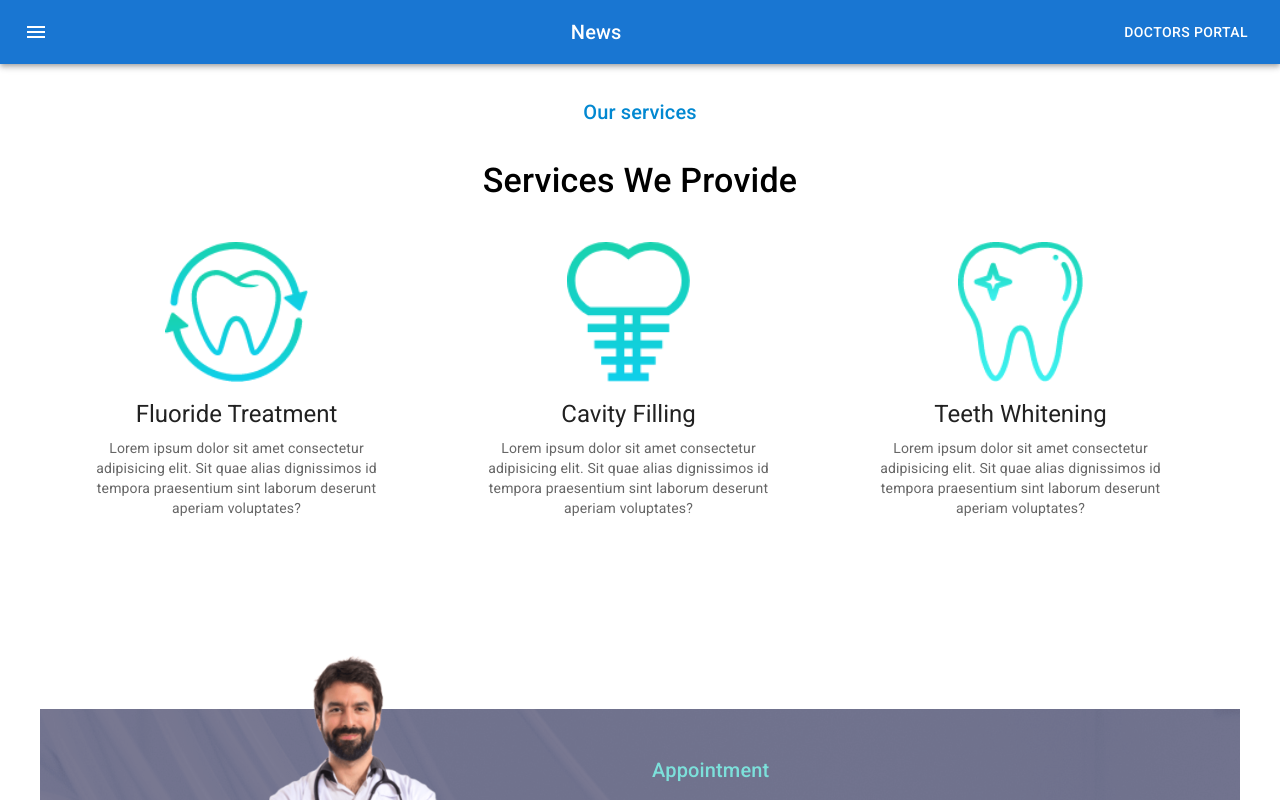
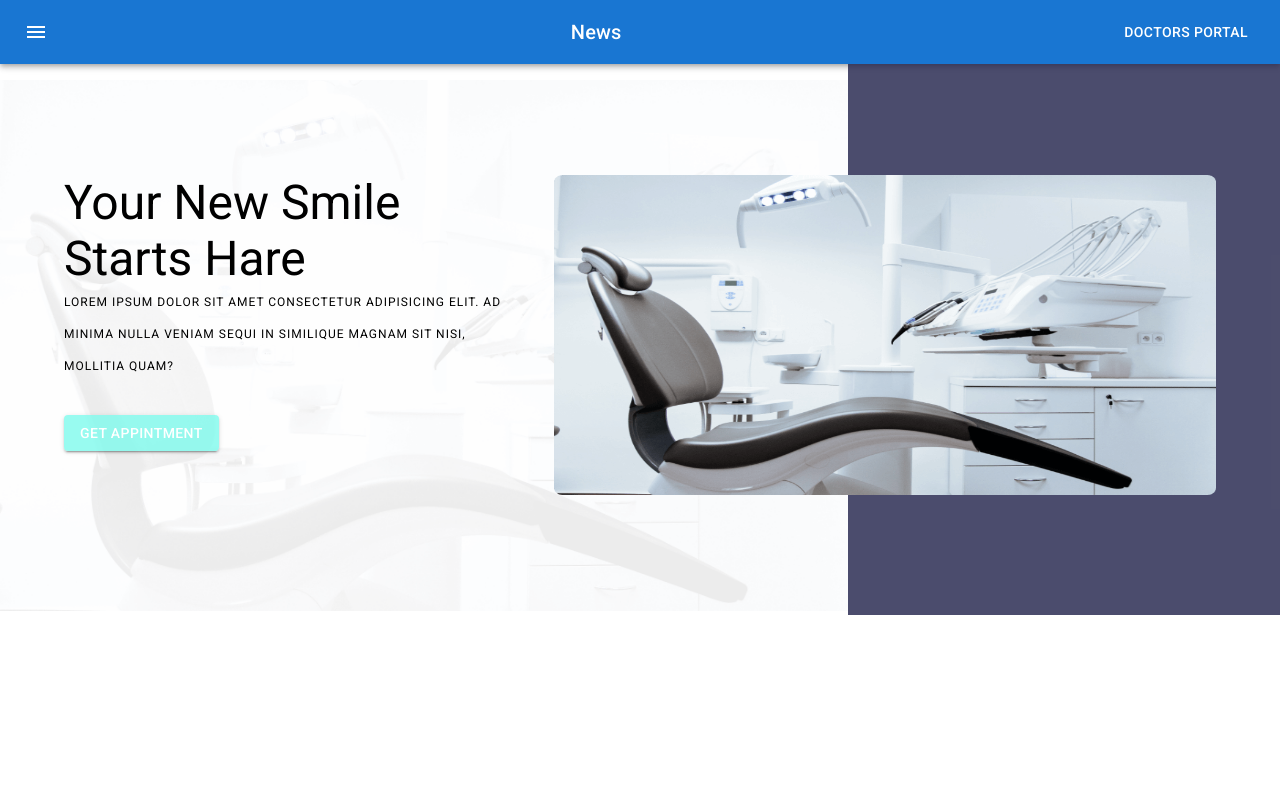
Before and after one commit to GitMohammd/Doctors-Portal, a React (Create React App) app: page / in a window 1280 px wide. Shown: the top 800 px of the page. Built offline with nearby package versions, Linux system fonts and the light colour scheme.

Commit message:
bannarDone

```diff
--- /dev/null
+++ b/src/Pages/Home/Bannar/Backgeround_Bannar.js
@@ -0,0 +1,30 @@
+import React from 'react';
+import Box from "@mui/material/Box";
+import Grid from "@mui/material/Grid";
+import bg from "../../../images/bg.png";
+
+
+const Backgeround_Bannar = () => {
+
+    return (
+      <Box style={{marginTop: 16}}>
+        <Grid container spacing={2}>
+          <Grid
+            item
+            xs={6}
+            md={8}
+          >
+              <img style={{width: '100%'}} src={bg} alt="" />
+          </Grid>
+          <Grid
+            style={{ backgroundColor: "rgba(31, 32, 73, 0.8)" }}
+            item
+            xs={6}
+            md={4}
+          ></Grid>
+        </Grid>
+      </Box>
+    );
+};
+
+export default Backgeround_Bannar;
--- a/src/Pages/Home/Bannar/Bannar.js
+++ b/src/Pages/Home/Bannar/Bannar.js
@@ -3,25 +3,43 @@ import Grid from '@mui/material/Grid';
 import Box  from '@mui/system/Box';
 import Container from '@mui/material/Container';
 import chair from '../../../images/chair.png'
-import bg from "../../../images/bg.png";
 
-const bannarBg = {
+import Typography  from '@mui/material/Typography';
+import Button from "@mui/material/Button";
 
-}
+
+
 
 const Bannar = () => {
     return (
-      <Container>
+      <Container style={{marginTop: '-35%',
+    marginBottom: "21%"}} sx={{ width: "100%" }}>
         <Box sx={{ width: "100%" }}>
           <Grid
             container
             rowSpacing={1}
             columnSpacing={{ xs: 1, sm: 2, md: 3 }}
           >
-            <Grid item xs={6}>
-
+            <Grid item xs={6} md={5}>
+              <Box sx={{ textAlign: "left" }}>
+                <Typography variant="h3">Your New Smile Starts Hare</Typography>
+                <Typography variant="overline">
+                  Lorem ipsum dolor sit amet consectetur adipisicing elit. Ad
+                  minima nulla veniam sequi in similique magnam sit nisi,
+                  mollitia quam?
+                </Typography>
+                <br />
+                <Button
+                  variant="contained"
+                  sx={{ mt:4, backgroundColor: "rgba(127, 251, 237, 0.8)" }}
+                >
+                  GET APPINTMENT
+                </Button>
+              </Box>
             </Grid>
-            <Grid item xs={6}></Grid>
+            <Grid item xs={6} md={7}>
+              <img style={{ width: "100%", height: "80%" }} src={chair} alt="" />
+            </Grid>
           </Grid>
         </Box>
       </Container>
--- a/src/Pages/Home/Home/Home.js
+++ b/src/Pages/Home/Home/Home.js
@@ -1,6 +1,7 @@
 import React from 'react';
 import Navigation from '../../Shared/Navigation/Navigation';
 import AppoinmentBannar from '../AppointmentBannar/AppoinmentBannar';
+import Backgeround_Bannar from '../Bannar/Backgeround_Bannar';
 import Bannar from '../Bannar/Bannar';
 import Services from '../Services/Services';
 
@@ -8,6 +9,7 @@ const Home = () => {
     return (
         <div>
             <Navigation></Navigation>
+            <Backgeround_Bannar></Backgeround_Bannar>
             <Bannar></Bannar>
             <Services></Services>
             <AppoinmentBannar></AppoinmentBannar>
```
